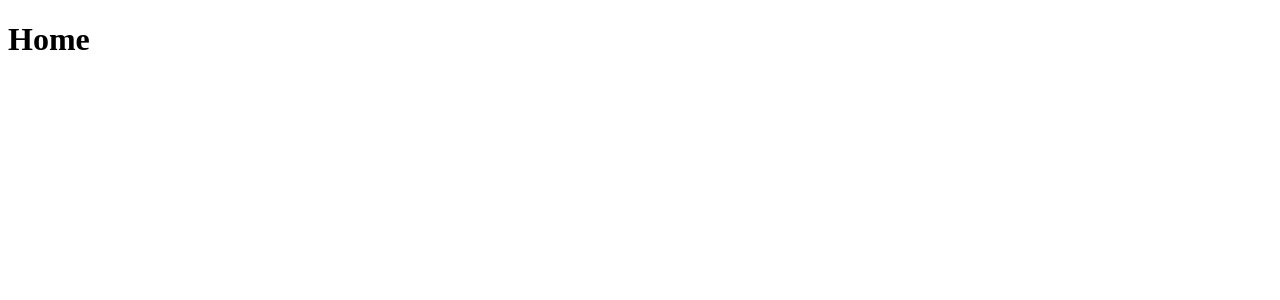
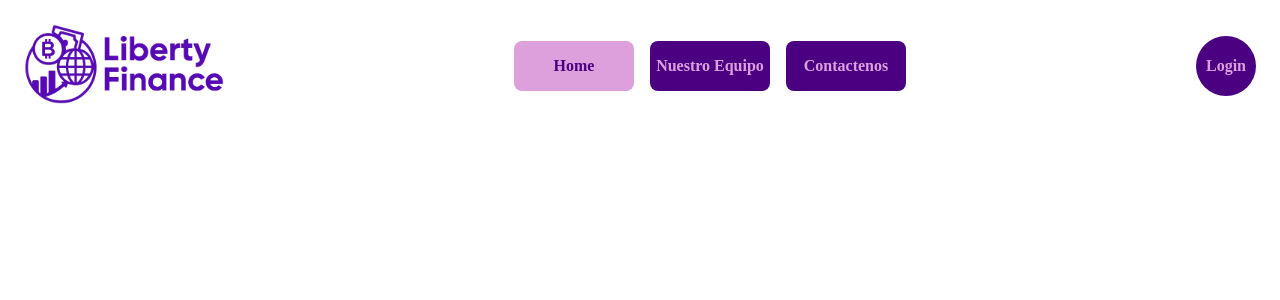
Before and after one commit to matias-mendez16/Integracion-FRONTEND, a React (Vite) app: page / in a window 1280 px wide. Shown: the top 300 px of the page. Built offline with nearby package versions, Linux system fonts and the light colour scheme.

Commit message:
Creación de componente Navbar

```diff
--- a/src/App.tsx
+++ b/src/App.tsx
@@ -1,16 +1,16 @@
 import './App.css'
 import { BrowserRouter, Routes, Route } from 'react-router-dom'
-import { Home } from './components/Home'
 
+import { NavBar } from './components/NavBar'
 
 
 
 function App() {
   return (
     <BrowserRouter>
+      <NavBar />
 
       <Routes>
-        <Route path="/" element={<Home />} />
       </Routes>
 
     </BrowserRouter>
--- a/src/components/Home.tsx
+++ /dev/null
@@ -1,8 +0,0 @@
-
-export function Home() {
-    return (
-        <div>
-            <h1>Home</h1>
-        </div>
-    )
-}
--- /dev/null
+++ b/src/components/NavBar.tsx
@@ -0,0 +1,22 @@
+import { NavLink } from 'react-router-dom'
+import styles from '../styles/NavBar.module.css'
+
+export function NavBar() {
+    return (
+        <nav className={styles.header}>
+            <div className={styles.logo}>
+                <NavLink to="/"><img src="../assets/logo-complete.png" alt="Logo Liberty Finance" /></NavLink>
+            </div>
+
+            <div className={styles.links}>
+                <NavLink to="/" className={({ isActive }) => isActive ? `${styles.button} ${styles.buttonActive}` : styles.button}>Home</NavLink>
+                <NavLink to="/nuestro-equipo" className={({ isActive }) => isActive ? `${styles.button} ${styles.buttonActive}` : styles.button}>Nuestro Equipo</NavLink>
+                <NavLink to="/contactenos" className={({ isActive }) => isActive ? `${styles.button} ${styles.buttonActive}` : styles.button}>Contactenos</NavLink>
+            </div>
+
+            <div className={styles.login}>
+                <NavLink to="/login" className={({ isActive }) => isActive ? `${styles.buttonLogin} ${styles.buttonLoginActive}` : styles.buttonLogin}>Login</NavLink>
+            </div>
+        </nav>
+    )
+}
--- /dev/null
+++ b/src/styles/NavBar.module.css
@@ -0,0 +1,64 @@
+.header {
+    display: flex;
+    justify-content: space-between;
+    align-items: center;
+    padding: 1rem;
+
+}
+
+.logo img {
+    width: 200px;
+    height: 80px;
+}
+
+.links {
+    display: flex;
+    gap: 1rem;
+}
+
+.button {
+    display: flex;
+    justify-content: center;
+    align-items: center;
+    width: 120px;
+    height: 50px;
+    font-weight: bold;
+    background-color: var(--colorPrimario);
+    color: #dda0dd;
+    text-decoration: none;
+    border: none;
+    border-radius: 0.5rem;
+    cursor: pointer;
+}
+
+.button:hover {
+    background-color: var(--colorSecundario);
+}
+
+.buttonActive {
+    background-color: #dda0dd;
+    color: var(--colorPrimario);
+}
+
+.buttonLogin {
+    display: inline-block;
+    width: 60px;
+    height: 60px;
+    font-weight: bold;
+    background-color: var(--colorPrimario);
+    color: #dda0dd;
+    text-decoration: none;
+    border-radius: 50%;
+    cursor: pointer;
+    text-align: center;
+    line-height: 60px;
+}
+
+.buttonLogin:hover {
+    background-color: var(--colorSecundario);
+}
+
+.buttonLoginActive {
+    background-color: #dda0dd;
+    color: var(--colorPrimario);
+}
```
